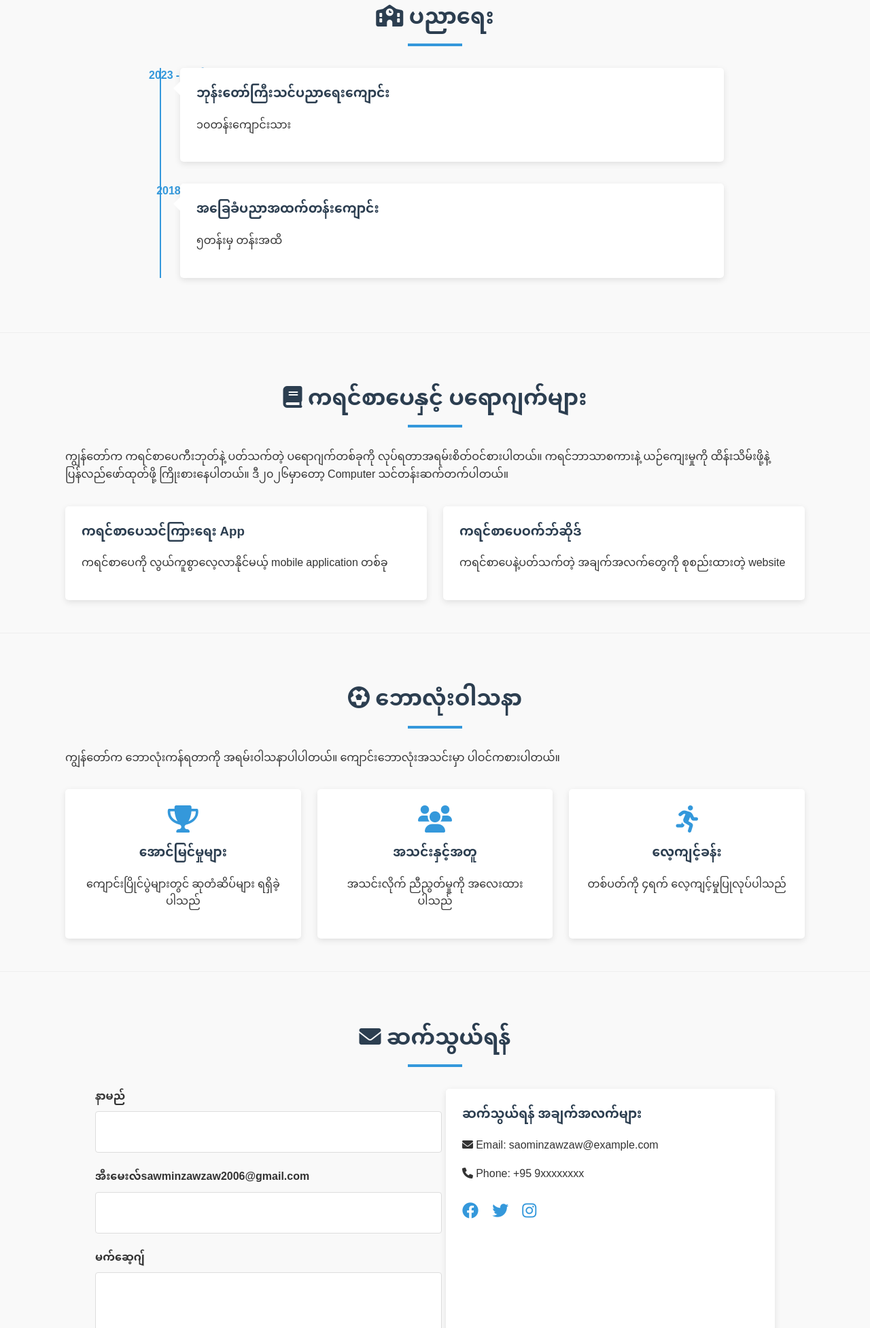
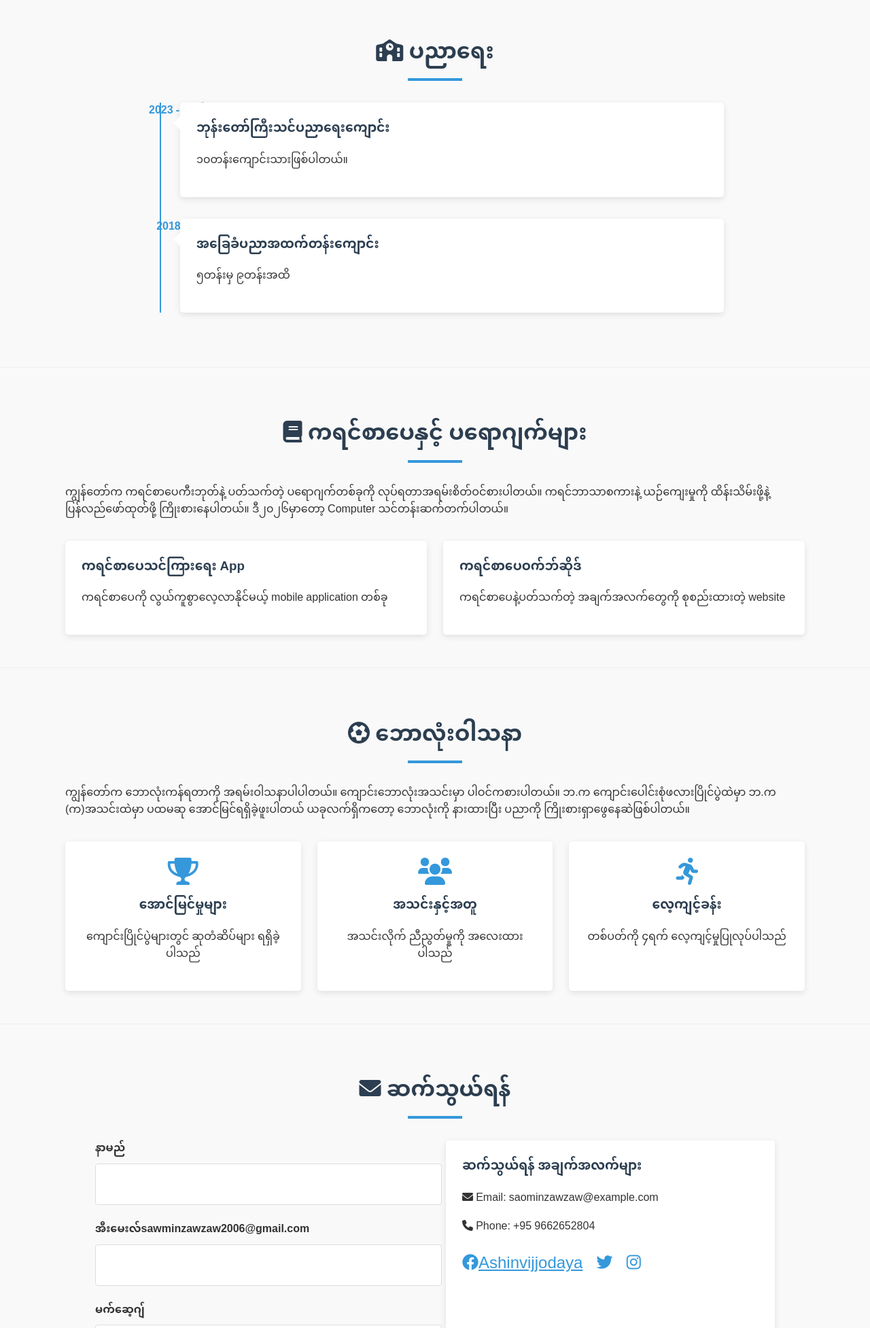
Before and after one commit to VijjoDaya/VijjoDaya.github.io, a plain HTML site: page index.html in a window 1280 px wide. Shown: the part 846-2800 px from the top of the page at 68% size. Drawn offline with Linux system fonts and the light colour scheme.

Commit message:
Revise personal introduction and contact details
Updated personal information and added details about education and football achievements.

```diff
--- a/index.html
+++ b/index.html
@@ -32,7 +32,7 @@
             <h2><i class="fas fa-user"></i> ကျွန်တော်အကြောင်း</h2>
             <div class="content">
                 <img src="profile.jpg" alt="စောမင်းဇော်ဇော်" class="profile-img">
-                <p>မင်္ဂလာပါ။ ကျွန်တော့်နာမည်က စောမင်းဇော်ဇော်ဖြစ်ပါတယ်။ ယခုလက်ရှိအချိန်ကတော့ ဘုန်းတော်ကြီးသင်ပညာရေးကျောင်းမှာ ၉တန်းကျောင်းသားအဖြစ် ပညာသင်ယူနေပါတယ်။ ကျွန်တော်က ကရင်စာပေနဲ့ ဘောလုံးကန်ရတာကို အရမ်းဝါသနာပါပါတယ်။</p>
+                <p>မင်္ဂလာပါ။ ကျွန်တော့်နာမည်က စောမင်းဇော်ဇော်ဖြစ်ပါတယ်။ကွန်နော်က ကရင်ပြည်နယ် လှိုင်းဘွဲမြို့နယ် အောက်ရေပူကျေးရွာအုပ်စု ရွှေအင်ဒုံရွာမှာနေထိုင်ခဲ့ပြီး အမိဒေါ်နော်ခူလာ အဖဦးမောင်ကနီးဘဲဖြစ်ပါတယ်။ မောင်နှမခုနှစ်ယောက်ထဲက အငယ်ဆုံးသားဖြစ်ပြီး အကိုနှစ်ယောက်ရှိ နှစ်ယောက်စလုံးဆုံးသွားခဲ့ပြီး အစ်မလေးယောက်နဲ့အတူကျန်ရှိနေဆဲဖြစ်ခဲ့ပေမဲ့ ယလက်ရှိအချိန်ကတော့ ဘုန်းတော်ကြီးသင်ပညာရေးကျောင်းမှာ ၁၀တန်းကျောင်းသားအဖြစ် ပညာဆက်လိုက်သင်ယူရှာဖွေနေဆဲဖြစ်ပါတယ်။ ကျွန်တော်က ကရင်စာပေနဲ့ ဘောလုံးကန်ရတာကို အရမ်းဝါသနာပါပါတယ်။ </p>
             </div>
         </div>
     </section>
@@ -45,14 +45,14 @@
                     <div class="timeline-date">2023 - လက်ရှိ</div>
                     <div class="timeline-content">
                         <h3>ဘုန်းတော်ကြီးသင်ပညာရေးကျောင်း</h3>
-                        <p>၁၀တန်းကျောင်းသား</p>
+                        <p>၁၀တန်းကျောင်းသားဖြစ်ပါတယ်။</p>
                     </div>
                 </div>
                 <div class="timeline-item">
                     <div class="timeline-date">2018 - 2022</div>
                     <div class="timeline-content">
                         <h3>အခြေခံပညာအထက်တန်းကျောင်း</h3>
-                        <p>၅တန်းမှ တန်းအထိ</p>
+                        <p>၅တန်းမှ ၉တန်းအထိ</p>
                     </div>
                 </div>
             </div>
@@ -80,7 +80,7 @@
     <section id="football" class="section">
         <div class="container">
             <h2><i class="fas fa-futbol"></i> ဘောလုံးဝါသနာ</h2>
-            <p>ကျွန်တော်က ဘောလုံးကန်ရတာကို အရမ်းဝါသနာပါပါတယ်။ ကျောင်းဘောလုံးအသင်းမှာ ပါဝင်ကစားပါတယ်။</p>
+            <p>ကျွန်တော်က ဘောလုံးကန်ရတာကို အရမ်းဝါသနာပါပါတယ်။ ကျောင်းဘောလုံးအသင်းမှာ ပါဝင်ကစားပါတယ်။ ဘ.က ကျောင်းပေါင်းစုံဖလားပြိုင်ပွဲထဲမှာ ဘ.က (က)အသင်းထဲမှာ ပထမဆု အောင်မြင်ရရှိခဲ့ဖူးပါတယ် ယခုလက်ရှိကတော့ ဘောလုံးကို နားထားပြီး ပညာကို ကြိုးစားရှာဖွေနေဆဲဖြစ်ပါတယ်။</p>
 
             <div class="football-content">
                 <div class="football-card">
@@ -125,9 +125,9 @@
                 <div class="contact-info">
                     <h3>ဆက်သွယ်ရန် အချက်အလက်များ</h3>
                     <p><i class="fas fa-envelope"></i> Email: saominzawzaw@example.com</p>
-                    <p><i class="fas fa-phone"></i> Phone: +95 9xxxxxxxx</p>
+                    <p><i class="fas fa-phone"></i> Phone: +95 9662652804</p>
                     <div class="social-links">
-                        <a href="#"><i class="fab fa-facebook"></i></a>
+                        <a href="#"><i class="fab fa-facebook"></i>Ashinvijjodaya</a>
                         <a href="#"><i class="fab fa-twitter"></i></a>
                         <a href="#"><i class="fab fa-instagram"></i></a>
                     </div>
```
